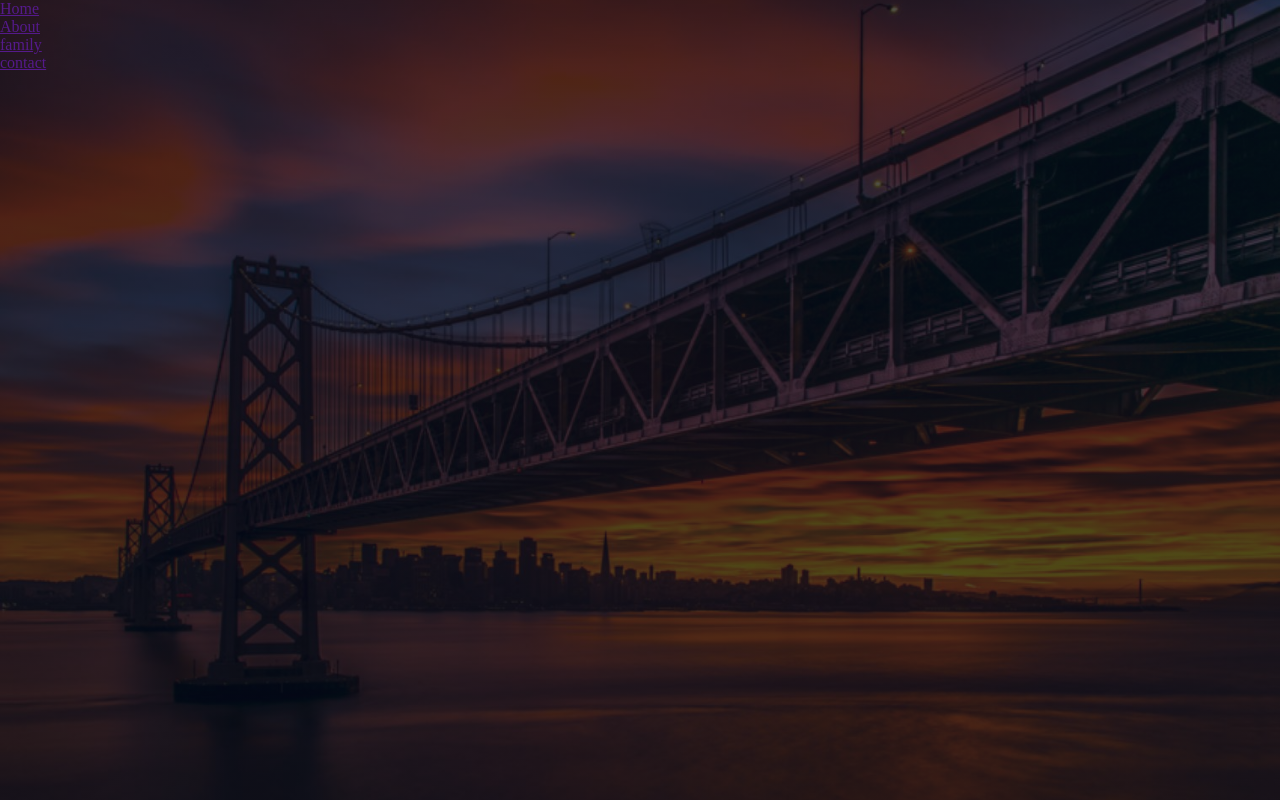
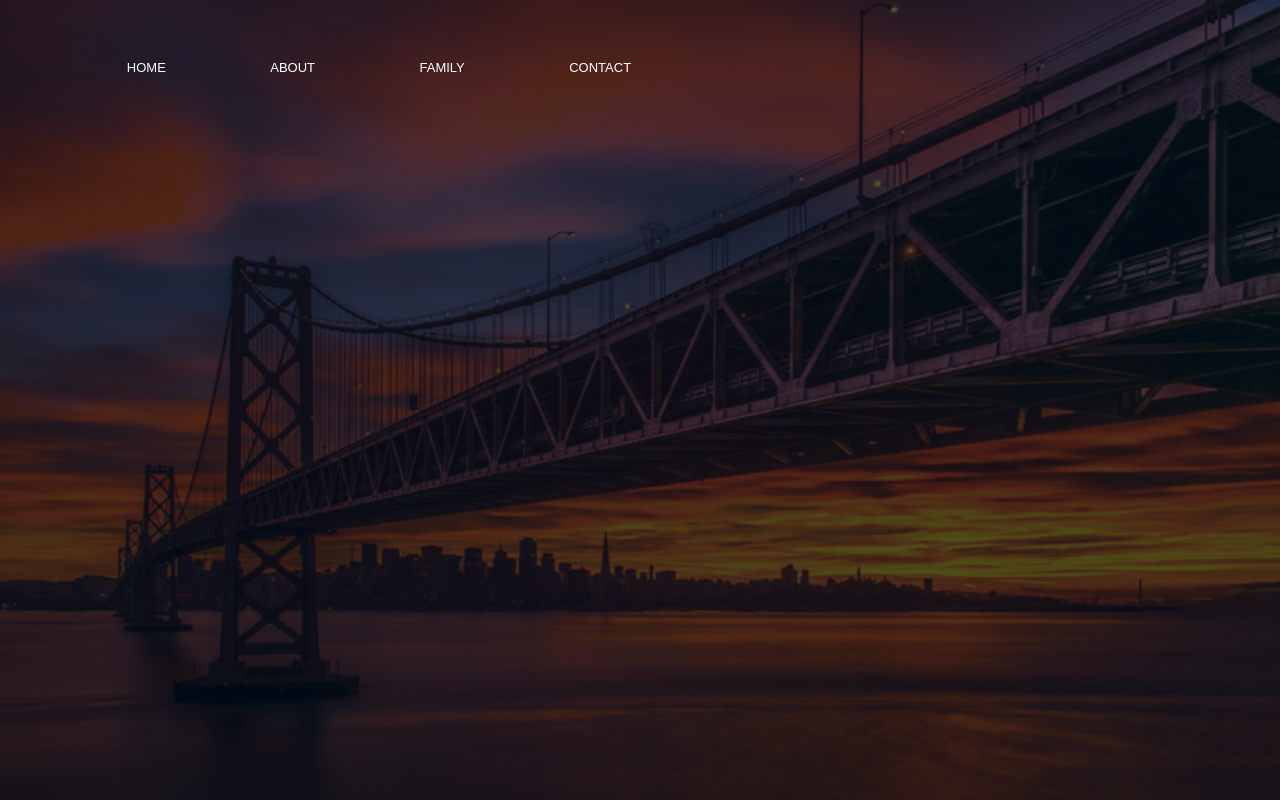
Before and after one commit to devanohdevan/little-project, a plain HTML site: page index.html in a window 1280 px wide. Drawn offline with Linux system fonts and the light colour scheme.

Commit message:
cap my li

```diff
--- a/index.html
+++ b/index.html
@@ -1,21 +1,23 @@
 <!DOCTYPE html>
 <html lang="en">
   <head>
-    <meta charset="UTF-8" >
-    <meta http-equiv="X-UA-Compatible" content="IE=edge" >
-    <meta name="viewport" content="width=device-width, initial-scale=1.0" >
+    <meta charset="UTF-8" />
+    <meta http-equiv="X-UA-Compatible" content="IE=edge" />
+    <meta name="viewport" content="width=device-width, initial-scale=1.0" />
     <title>personal website</title>
-    <link rel="stylesheet" href="style.css" >
+    <link rel="stylesheet" href="style.css" />
+    <link rel="preconnect" href="https://fonts.googleapis.com" />
+    <link rel="preconnect" href="https://fonts.gstatic.com" crossorigin />
   </head>
   <body>
     <section class="header">
       <nav>
         <div class="nav-links">
           <ul>
-            <li><a href="">Home</a></li>
-            <li><a href="">About</a></li>
-            <li><a href="">family</a></li>
-            <li><a href="">contact</a></li>
+            <li><a href="">HOME</a></li>
+            <li><a href="">ABOUT</a></li>
+            <li><a href="">FAMILY</a></li>
+            <li><a href="">CONTACT</a></li>
           </ul>
         </div>
       </nav>
--- a/style.css
+++ b/style.css
@@ -1,16 +1,38 @@
-*{
+* {
   margin: 0;
   padding: 0;
+  font-family: "Genos", sans-serif;
 }
-.header{
+.header {
   min-height: 100vh;
   width: 100%;
-    background-image: linear-gradient(rgba(4,9,30,0.7), rgba(4,9,30,0.7 )),url(background1.jpg);
+  background-image: linear-gradient(rgba(4, 9, 30, 0.7), rgba(4, 9, 30, 0.7)),
+    url(background1.jpg);
   background-position: center;
   background-size: cover;
   position: relative;
 }
-.nav-links{
+.nav-links {
   display: flex;
-
+  padding: 3% 6%;
+  justify-content: space-between;
+  align-items: right;
 }
+nav img {
+  width: 150px;
+}
+.nav-links {
+  flex: 3;
+  text-align: right;
+}
+.nav-links ul li {
+  list-style: none;
+  display: inline-block;
+  padding: 20px 50px;
+  position: relative;
+}
+.nav-links ul li a {
+  color: white;
+  text-decoration: none;
+  font-size: 13px;
+}
```
Lines whose indentation alone changed are shown as unchanged.
